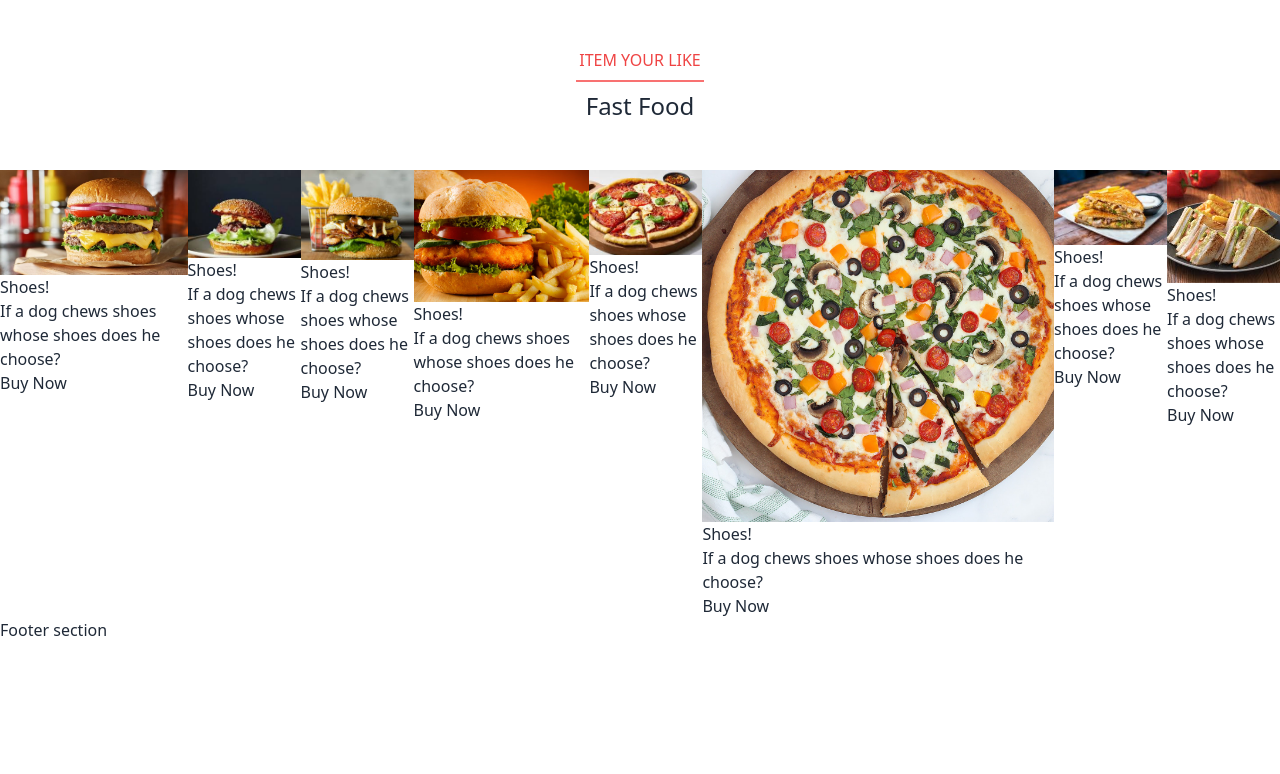
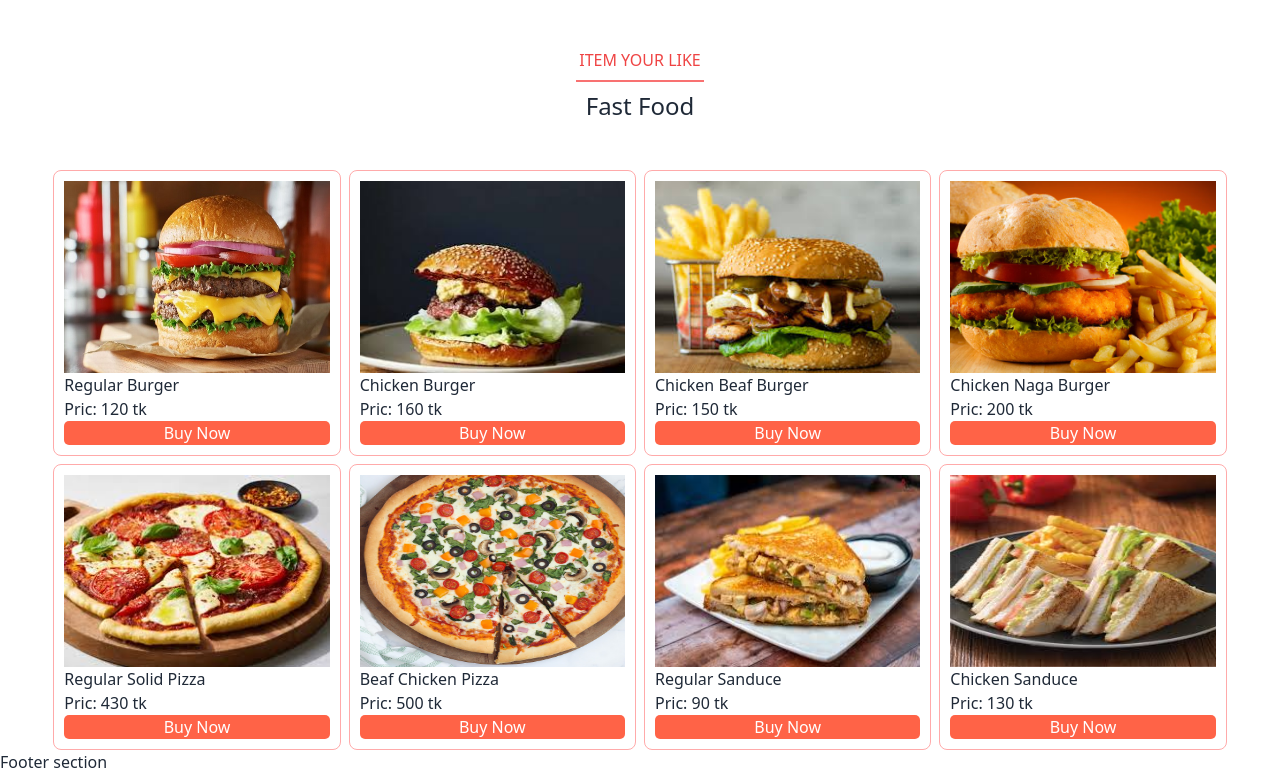
Before and after one commit to 0rakib0/Food-delivery-django-channels-cehelry, a Django app: page / in a window 1280 px wide. Shown: the part 72-846 px from the top of the page. Before the commit the page ends 708 px from the top, so only its background shows below. Run offline with Django 5.2, Linux system fonts and the light colour scheme; data comes from the database, SQL or seed files in the repository; parts of the project's set-up code (start-up, migrations or seed data) failed here and were passed over; some libraries are stand-ins or nearby versions.

Commit message:
complate product show page design

```diff
--- a/static/style.css
+++ b/static/style.css
@@ -48,3 +48,20 @@
 .notification-items li{
     line-height: 1.5rem
 }
+
+
+.card-image{
+    width: 100%;
+    height: 12rem;
+    background-color: tomato;
+    overflow: hidden;
+}
+
+.card-image img{
+    width: 100%;
+    height: 100%;
+}
+.rak{
+    background-color: red;
+    color: green;
+}
--- a/templates/home.html
+++ b/templates/home.html
@@ -7,18 +7,19 @@
     <p class="text-red-500 border-b-2 border-red-400 pb-2">ITEM YOUR LIKE</p>
     <h3 class="text-2xl pt-2">Fast Food</h3>
 </div>
-<div class="mt-12 flex col-4">
+<div class="mt-12 grid grid-cols-4 gap-2 w-11/12 mx-auto">
     {% for product in products %}
-    <div className="card bg-base-100 shadow-xl">
+    <div className="card bg-red-200 shadow-xl p-2"
+        style="border: 1px solid rgba(255, 136, 136, 0.715); padding: 10px; border-radius: 8px;">
         <figure>
-            <img src={{product.image.url}} alt="Shoes" />
+            <div class="card-image">
+                <img src={{product.image.url}} alt="Shoes" />
+            </div>
         </figure>
         <div className="card-body">
-            <h2 className="card-title">Shoes!</h2>
-            <p>If a dog chews shoes whose shoes does he choose?</p>
-            <div className="card-actions justify-end">
-                <button className="btn btn-primary">Buy Now</button>
-            </div>
+            <h2 className="card-title font-semibold">{{product.title}}</h2>
+            <p>Pric: {{product.price}} tk</p>
+            <button style="background-color: tomato; width: 100%;border-radius: 5px;color: white;">Buy Now</button>
         </div>
     </div>
     {% endfor %}
```
